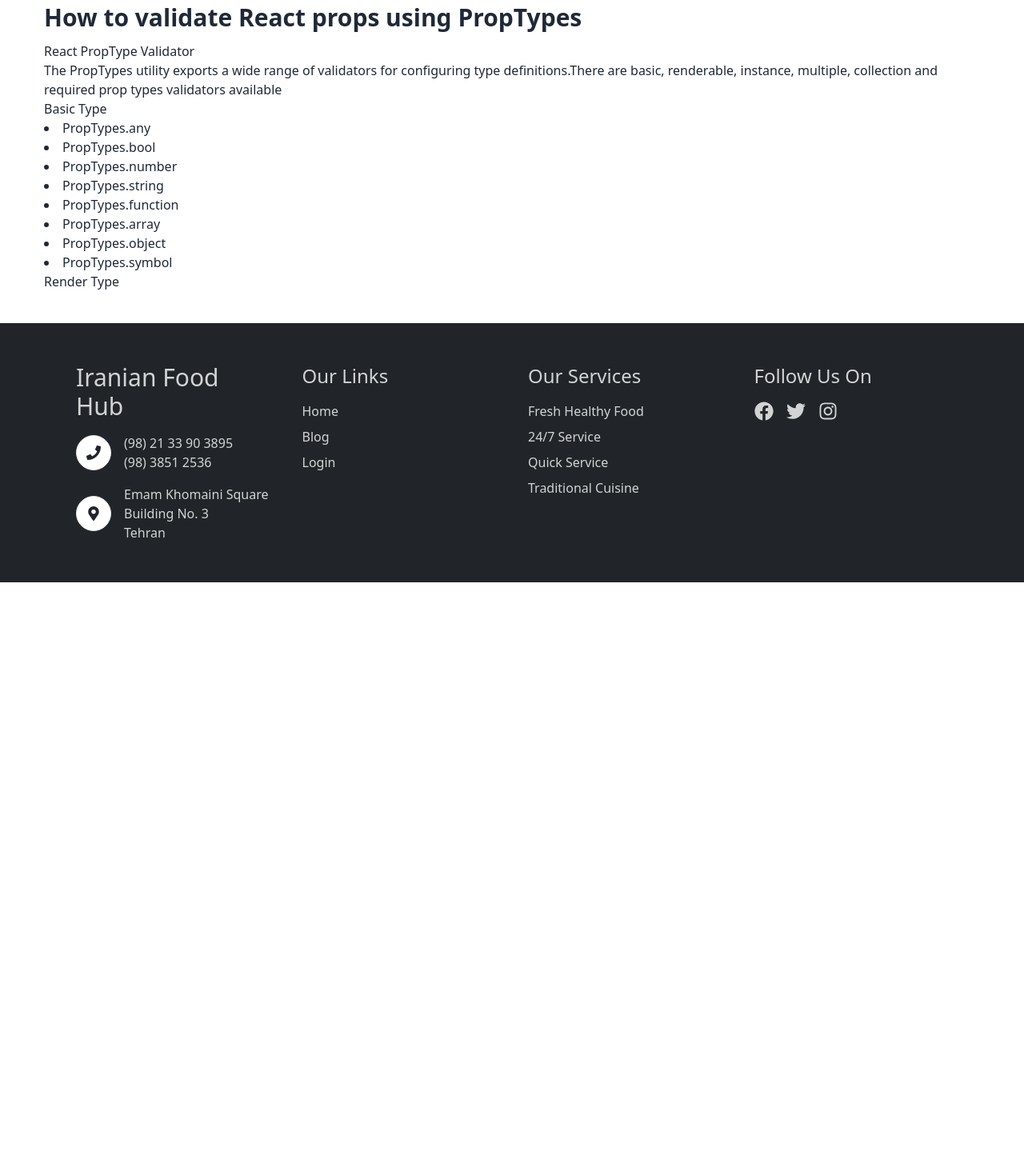
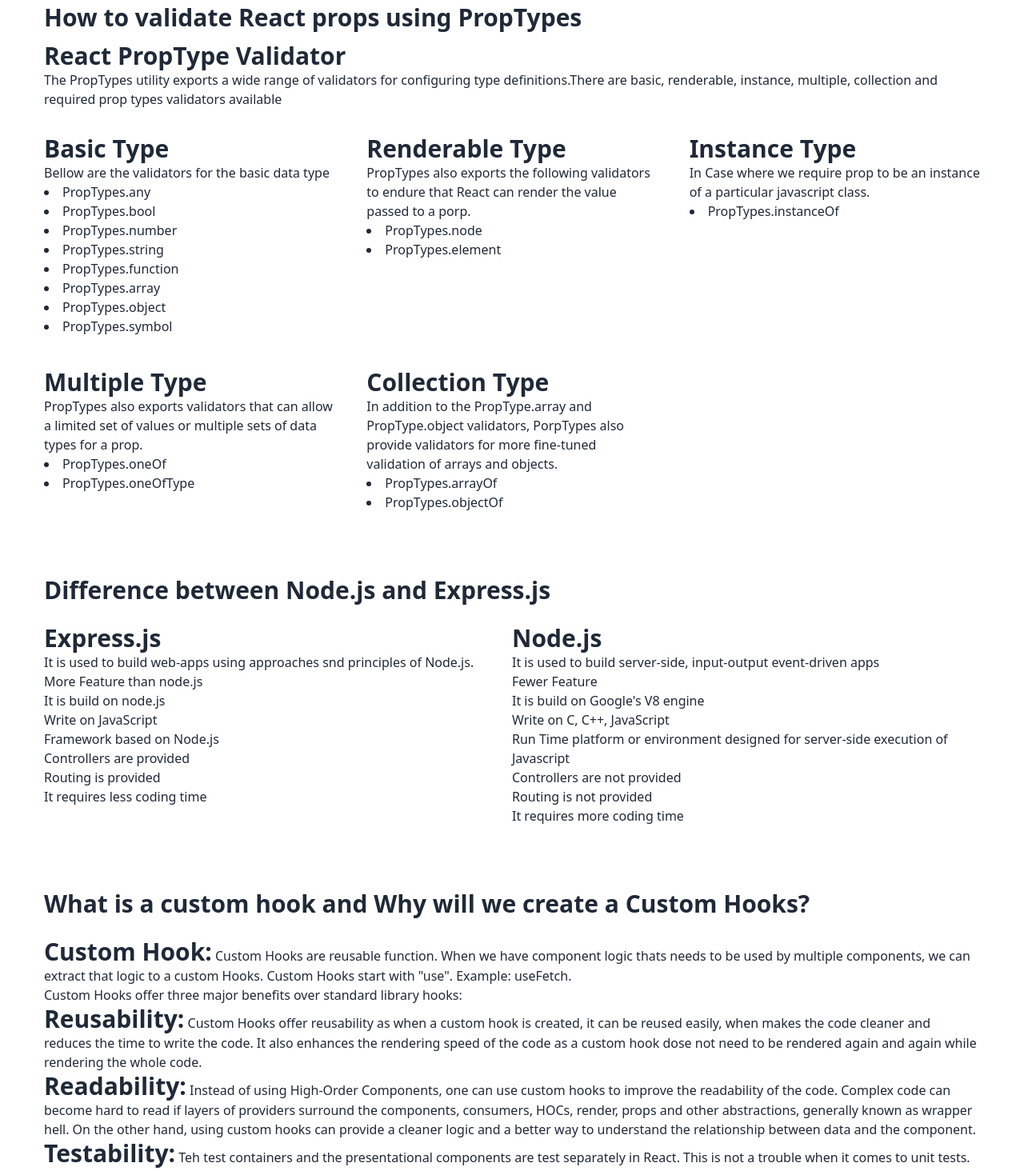
Before and after one commit to hasibulhasan372/iranian-food-hub, a React (Vite) app: page /blog in a window 1280 px wide. Shown: the part 520-1984 px from the top of the page at 80% size. Before the commit the page ends 1248 px from the top, so only its background shows below. Built offline with nearby package versions, Linux system fonts and the light colour scheme; no server answers.

Commit message:
complete the four question on blog post

```diff
--- a/src/index.css
+++ b/src/index.css
@@ -34,3 +34,6 @@
 .bg-overly{
     @apply bg-[#0000007b] py-40;
 }
+.title-text{
+    @apply text-3xl font-bold;
+}
--- a/src/pages/BLog/Blog.jsx
+++ b/src/pages/BLog/Blog.jsx
@@ -55,10 +55,12 @@ const Blog = () => {
             <div className='py-10'>
                 <h1 className='mb-3 text-3xl  font-bold'>How to validate React props using PropTypes</h1>
                 <div>
-                    <h3>React PropType Validator</h3>
+                    <h3 className='title-text'>React PropType Validator</h3>
                     <p>The PropTypes utility exports a wide range of validators for configuring type definitions.There are basic, renderable, instance, multiple, collection and required prop types validators available</p>
-                    <h4>Basic Type</h4>
-                    <p>
+                   <div className='grid grid-cols-3 gap-10 mt-8'>
+                   <div>
+                   <h4 className='title-text'>Basic Type</h4>
+                    <p> <span>Bellow are the validators for the basic data type</span>
                         <li>PropTypes.any</li>
                         <li>PropTypes.bool</li>
                         <li>PropTypes.number</li>
@@ -68,8 +70,92 @@ const Blog = () => {
                         <li>PropTypes.object</li>
                         <li>PropTypes.symbol</li>
                     </p>
-                    <h4>Render Type</h4>
+                   </div>
+                    <div>
+                    <h4 className='title-text'>Renderable Type</h4>
+                    <p>
+                        <span>
+                            PropTypes also exports the following validators to endure that React can render the value passed to a porp.
+                            <li>PropTypes.node</li>
+                            <li>PropTypes.element</li>
+                        </span>
+                    </p>
+                    </div>
+                    <div>
+                    <h4 className='title-text'>Instance Type</h4>
+                    <p>
+                        <span>
+                            In Case where we require prop to be an instance of a particular javascript class.
+                            <li>PropTypes.instanceOf</li>
+                        </span>
+                    </p>
+                    </div>
+                    <div>
+                    <h4 className='title-text'>Multiple Type</h4>
+                    <p>
+                        <span>
+                            PropTypes also exports validators that can allow a limited set of values or multiple sets of data types for a prop.
+                            <li>PropTypes.oneOf</li>
+                            <li>PropTypes.oneOfType</li>
+                        </span>
+                    </p>
+                    </div>
+                    <div>
+                    <h4 className='title-text'>Collection Type</h4>
+                    <p>
+                        <span>
+                           In addition to the PropType.array and PropType.object validators, PorpTypes also provide validators for more fine-tuned validation of arrays and objects.
+                            <li>PropTypes.arrayOf</li>
+                            <li>PropTypes.objectOf</li>
+                        </span>
+                    </p>
+                    </div>
+                   </div>
+
                 </div>
+            </div>
+            <div className='py-10 '>
+                <h2 className='title-text mb-6'>Difference between Node.js and Express.js</h2>
+                   <div className='grid grid-cols-2'>
+                   <div>
+                    <h3 className='title-text'>Express.js</h3>
+                    <ul>
+                    <li>It is used to build web-apps using approaches snd principles of Node.js.</li>
+                    <li>More Feature than node.js</li>
+                    <li>It is build on node.js</li>
+                    <li>Write on JavaScript</li>
+                    <li>Framework based on Node.js </li>
+                    <li>Controllers are provided </li>
+                    <li>Routing is provided</li>
+                    <li>It requires less coding time</li>
+                    </ul>
+                    </div>
+                    <div>
+                    <h3 className='title-text'>Node.js</h3>
+                    <ul>
+                    <li>It is used to build server-side, input-output event-driven apps</li>
+                    <li>Fewer Feature </li>
+                    <li>It is build on Google's V8 engine</li>
+                    <li>Write on C, C++, JavaScript</li>
+                    <li>Run Time platform or environment designed for server-side execution of Javascript</li>
+                    <li>Controllers are not provided </li>
+                    <li>Routing is not provided</li>
+                    <li>It requires more coding time</li>
+                    </ul>
+                    </div>
+                   </div>
+            </div>
+            <div className='py-10'>
+                <h3 className='title-text mb-6'>What is a custom hook and Why will we create a Custom Hooks?</h3>
+                <p>
+                    <span className='title-text'>Custom Hook:</span> Custom Hooks are reusable function. When we have component logic thats needs to be used by multiple components, we can extract that logic to a custom Hooks. Custom Hooks start with "use". Example: useFetch.
+                </p>
+                <p>
+                    Custom Hooks offer three major benefits over standard library hooks:
+                </p>
+                <p><span className='title-text'>Reusability:</span> Custom Hooks offer reusability as when a custom hook is created, it can be reused easily, when makes the code cleaner and reduces the time to write the code. It also enhances the rendering speed of the code as a custom hook dose not need to be rendered again and again while rendering the whole code.</p>
+                <p><span className='title-text'>Readability:</span> Instead of using High-Order Components, one can use custom hooks to improve the readability of the code. Complex code can become hard to read if layers of providers surround the components, consumers, HOCs, render, props and other abstractions, generally known as wrapper hell. On the other hand, using custom hooks can provide a cleaner logic and a better way to understand the relationship between data and the component.</p>
+                <p><span className='title-text'>Testability:</span> Teh test containers and the presentational components are test separately in React. This is not a trouble when it comes to unit tests. But, if a container contains several HOCs, it becomes difficult as you will have to test the containers and teh components together to do the integration tests. Using custom Hooks, this problem can be eliminated as the hooks allow to combine containers and components into one component. It also makes it easier to write separate unit tests for custom hooks. Using custom hooks also makes it easier to mock hooks when compared to mock HOCs as it is similar to mocking a function    </p>
             </div>
         </div>
     );
```
